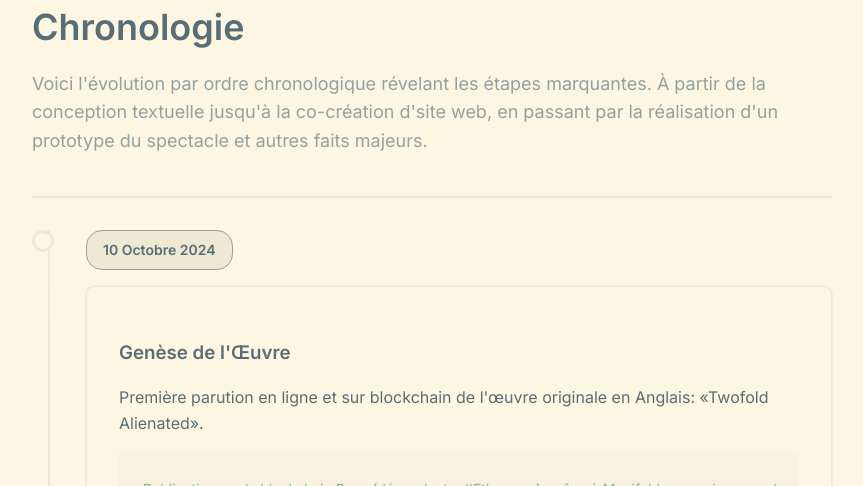
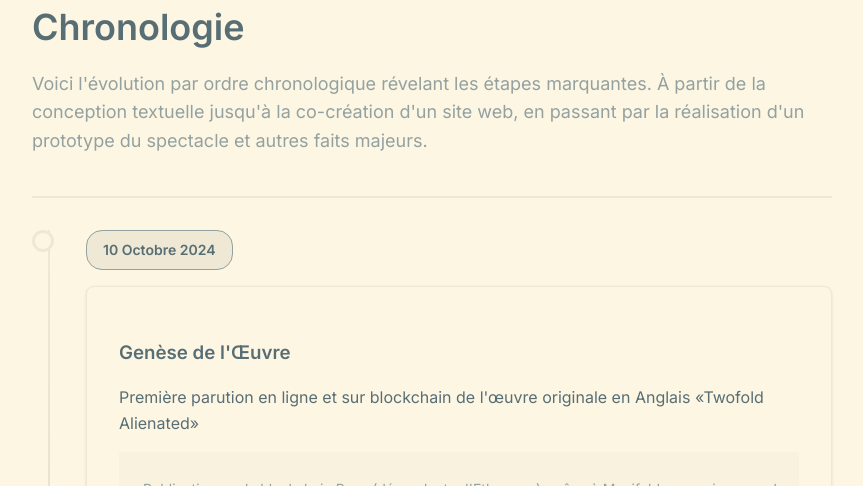
Before and after one commit to daqhris/DoublementAliene, a Next.js app: page /timeline in a window 1280 px wide. Shown: the part 240-726 px from the top of the page, without its empty margins (208-1071 px from the left). Built offline with nearby package versions, Linux system fonts and the light colour scheme; no server answers.

Commit message:
Remove trailing periods from timeline descriptions

```diff
--- a/app/timeline/page.tsx
+++ b/app/timeline/page.tsx
@@ -79,7 +79,7 @@ export default function TimelinePage() {
     {
       date: "10 Octobre 2024",
       title: "Genèse de l'Œuvre",
-      description: "Première parution en ligne et sur blockchain de l'œuvre originale en Anglais: «Twofold Alienated».",
+      description: "Première parution en ligne et sur blockchain de l'œuvre originale en Anglais «Twofold Alienated»",
       details: "Publication sur la blockchain Base (dépendante d'Ethereum), grâce à Manifold.xyz, qui marque le début du projet artistique.",
       link: {
         url: "https://app.manifold.xyz/txt/twofold-alienated",
@@ -90,7 +90,7 @@ export default function TimelinePage() {
     {
       date: "25 Novembre 2024",
       title: "Sélection par le CIFAS",
-      description: "Annonce par le CIFAS d'artistes interdisciplinaires sélectionnés pour l'édition 2025 des Constellations.",
+      description: "Annonce par le CIFAS d'artistes interdisciplinaires sélectionnés pour l'édition 2025 des Constellations",
       details: "Chris-Armel Iradukunda (daqhris) figurait parmi les artistes sélectionnés pour les sessions de co-apprentissage.",
       link: {
         url: "https://cifas.be/fr/event/2025/constellations-2025/constellations-2025.html",
@@ -101,7 +101,7 @@ export default function TimelinePage() {
     {
       date: "Décembre 2024 - Janvier 2025",
       title: "Dépôt de Code: Twofold Alienated",
-      description: "Création d'un dépôt de code public et open-source à l'aide du gestionnaire des versions de fichiers GIT sur GitHub.",
+      description: "Création d'un dépôt de code public et open-source à l'aide du gestionnaire des versions de fichiers GIT sur GitHub",
       details: "Rassemblement de tous les documents textuels associés au récit original sur les étagères numériques de la plus grande bibliothèque de logiciels libres.",
       link: {
         url: "https://github.com/daqhris/twofold-alienated",
@@ -112,7 +112,7 @@ export default function TimelinePage() {
     {
       date: "Janvier - Avril 2025",
       title: "Participation aux CIFAS-Constellations",
-      description: "Déroulement du programme de co-apprentissage Constellations organisé par le Centre International de Formation en Arts du Spectacle.",
+      description: "Déroulement du programme de co-apprentissage Constellations organisé par le Centre International de Formation en Arts du Spectacle",
       details: "Rencontres mensuelles d'artistes de tous horizons à Bruxelles, apprentissage collaboratif et apprentissage des méthodologies artistiques contemporaines.",
       link: {
         url: "/about",
@@ -123,7 +123,7 @@ export default function TimelinePage() {
     {
       date: "17 Mars 2025",
       title: "Prototypes d'Interprétation Théâtrale",
-      description: "Première réalisation théâtrale de l'œuvre qui a abouti à deux spectacles expérimentaux en Français.",
+      description: "Première réalisation théâtrale de l'œuvre qui a abouti à deux spectacles expérimentaux en Français",
       details: "Performances au sein du Musée Bruxellois de l'Industrie et du Travail (La Fonderie) dans le cadre des activités du CIFAS.",
       link: {
         url: "/performance",
@@ -134,7 +134,7 @@ export default function TimelinePage() {
     {
       date: "4 Avril 2025",
       title: "Dépôt de Code Source: Doublement Aliene",
-      description: "Lancement des travaux visant à construire un dépôt de code avec du logiciel libre dans un espace numérique public.",
+      description: "Lancement des travaux visant à construire un dépôt de code avec du logiciel libre dans un espace numérique public",
       details: "Création de l'infrastructure technique structurant les fondations de l'interface web du projet et sa plateforme en ligne.",
       link: {
         url: "https://github.com/daqhris/DoublementAliene",
@@ -145,13 +145,13 @@ export default function TimelinePage() {
     {
       date: "16 Avril 2025",
       title: "Clôture des Constellations 2025",
-      description: "Clôture festive des activités qui réunissaient des artistes mettant en scène les prototypes de leurs spectacles durant les Constellations 2025 à Molenbeek, Bruxelles.",
+      description: "Clôture festive des activités qui réunissaient des artistes mettant en scène les prototypes de leurs spectacles durant les Constellations 2025 à Molenbeek, Bruxelles",
       details: "Fin officielle des sessions mensuelles de co-apprentissage, accompagnée d'une consolidation des acquis et d'une réflexion sur des améliorations éventuelles."
     },
     {
       date: "22 Juin 2025",
       title: "Naissance du Laboratoire de Recherche",
-      description: "Début du sous-projet ResearchLab qui regroupe des réponses variées des IA à des questions de recherche.",
+      description: "Début du sous-projet ResearchLab qui regroupe des réponses variées des IA à des questions de recherche",
       details: "Exploration des méthodologies de recherche et inclusion des avis variés d'intelligences artificielles dans le processus imaginatif et scénografique.",
       link: {
         url: "/research",
@@ -162,7 +162,7 @@ export default function TimelinePage() {
     {
       date: "24 Juin 2025",
       title: "Documentation du Prototype de Spectacle",
-      description: "Publication de divers fichiers documentant le spectacle prototypé le 17 Mars.",
+      description: "Publication de divers fichiers documentant le spectacle prototypé le 17 Mars",
       details: "Mise à disposition du public des documents de préparation, des notes de mise en scène et des photos illustrant l'essai d'unr représentation théâtrale.",
       link: {
         url: "https://github.com/daqhris/DoublementAliene/tree/main/public/Constellations2025",
@@ -173,8 +173,8 @@ export default function TimelinePage() {
     {
       date: "25 Juin 2025 à Maintenant",
       title: "Site Web du Projet",
-      description: "Programmation en collaboration avec Devin AI d'une interface web adéquate.",
-      details: "Construction d'un site web open-source, au caractère informatif, qui facilitera la co-gestion des films tokenisés ainsi que le partage équitable des droits et revenus artistiques",
+      description: "Programmation en collaboration avec Devin AI d'une interface web adéquate",
+      details: "Construction d'un site web open-source, au caractère informatif, qui facilitera la co-gestion des films tokenisés ainsi que le partage équitable des droits et revenus artistiques.",
       link: {
         url: "/about",
         text: "Lire la philosophie du projet en long et en large"
@@ -191,7 +191,7 @@ export default function TimelinePage() {
             Chronologie
           </h1>
           <p className="theater-subtitle">
-            Voici l&apos;évolution par ordre chronologique révelant les étapes marquantes. À partir de la conception textuelle jusqu&apos;à la co-création d&apos;site web, en passant par la réalisation d&apos;un prototype du spectacle et autres faits majeurs.
+            Voici l&apos;évolution par ordre chronologique révelant les étapes marquantes. À partir de la conception textuelle jusqu&apos;à la co-création d&apos;un site web, en passant par la réalisation d&apos;un prototype du spectacle et autres faits majeurs.
           </p>
         </div>
 
```
